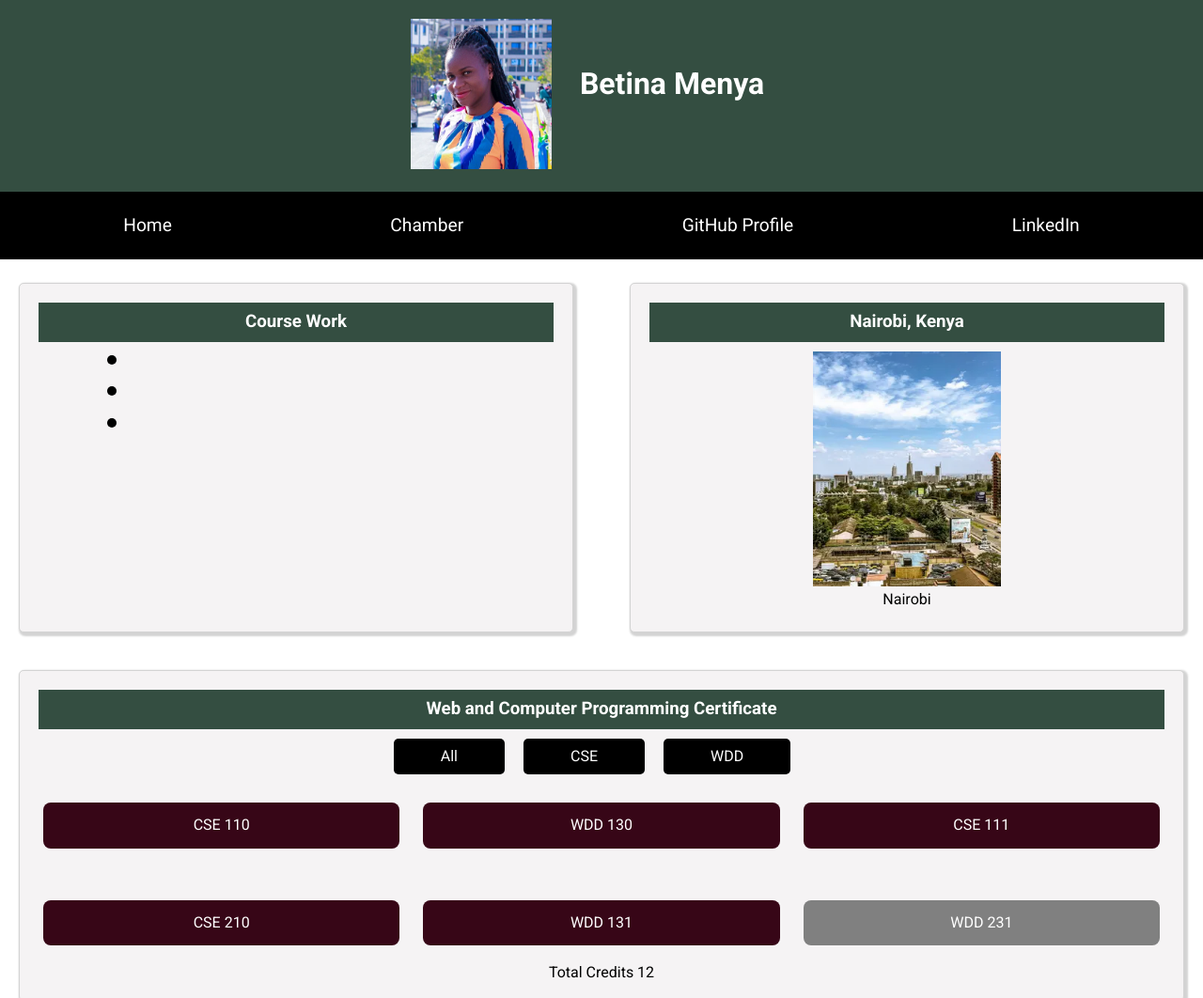
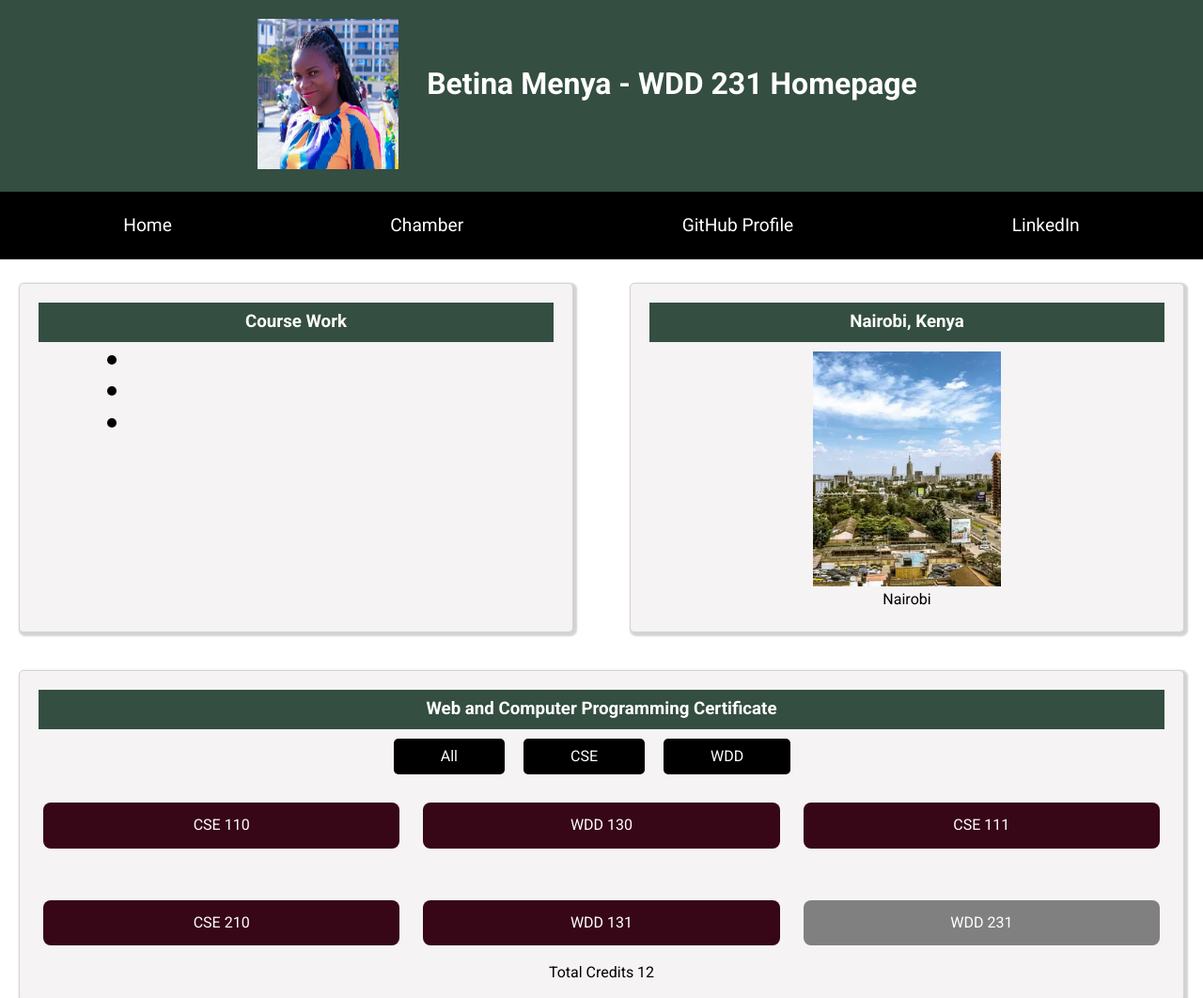
Before and after one commit to Bettina-M/wdd231, a plain HTML site: page index.html in a window 1280 px wide. Shown: the top 1062 px of the page at 94% size. Drawn offline with nearby package versions, Linux system fonts and the light colour scheme.

Commit message:
final edit

```diff
--- a/index.html
+++ b/index.html
@@ -4,7 +4,7 @@
 <head>
     <meta charset="UTF-8">
     <meta name="viewport" content="width=device-width, initial-scale=1.0">
-    <title>Betina Menya</title>
+    <title>Betina Menya - WDD 231 Homepage</title>
     <meta name="author" content="Betina Menya">
     <meta name="description" content="Betina Menya WDD 231 Homepage">
     <link rel="stylesheet" href="styles/normalize.css">
@@ -25,7 +25,7 @@
                 <source media="(max-width:150px)" srcset="images/homepage/mypicture-medium.webp">
                 <img src="images/homepage/mypicture.webp" alt="picture of Bettina" width="150" height="160" loading="lazy">
             </picture>
-            <h1>Betina Menya</h1>
+            <h1>Betina Menya - WDD 231 Homepage</h1>
         </div>
         <button id="button"></button>
         <nav id="main-nav">
```
